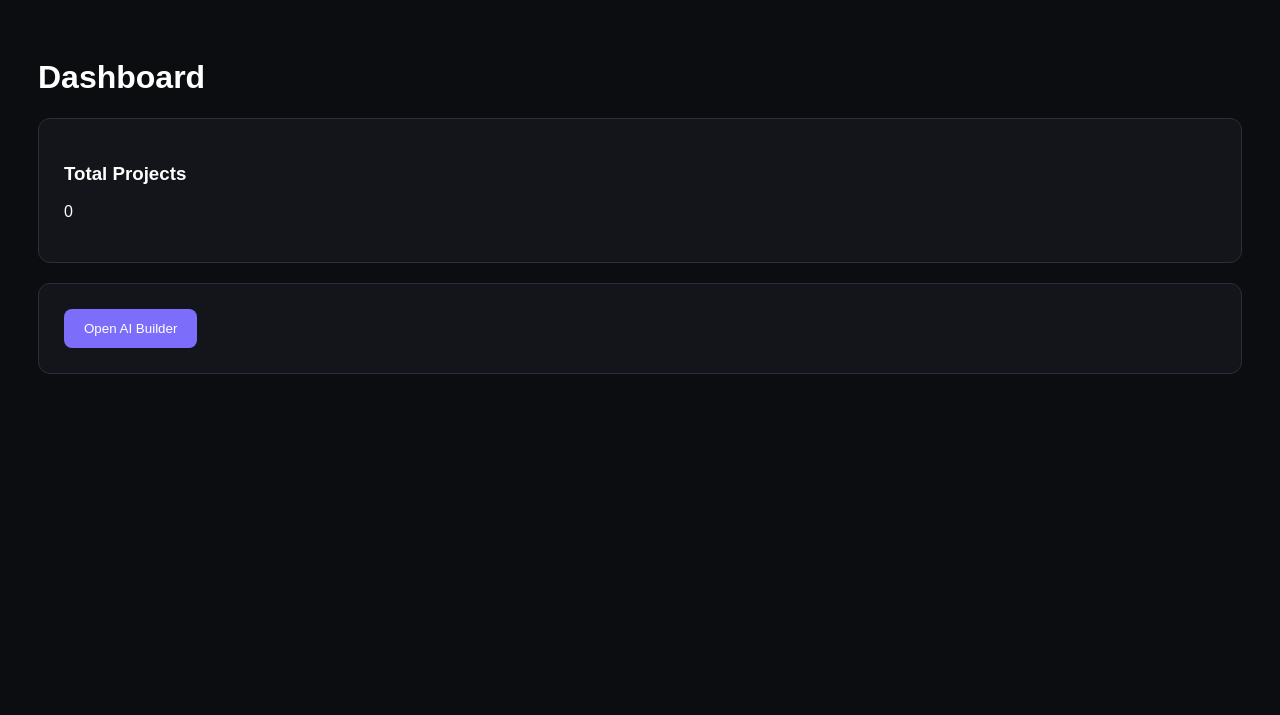
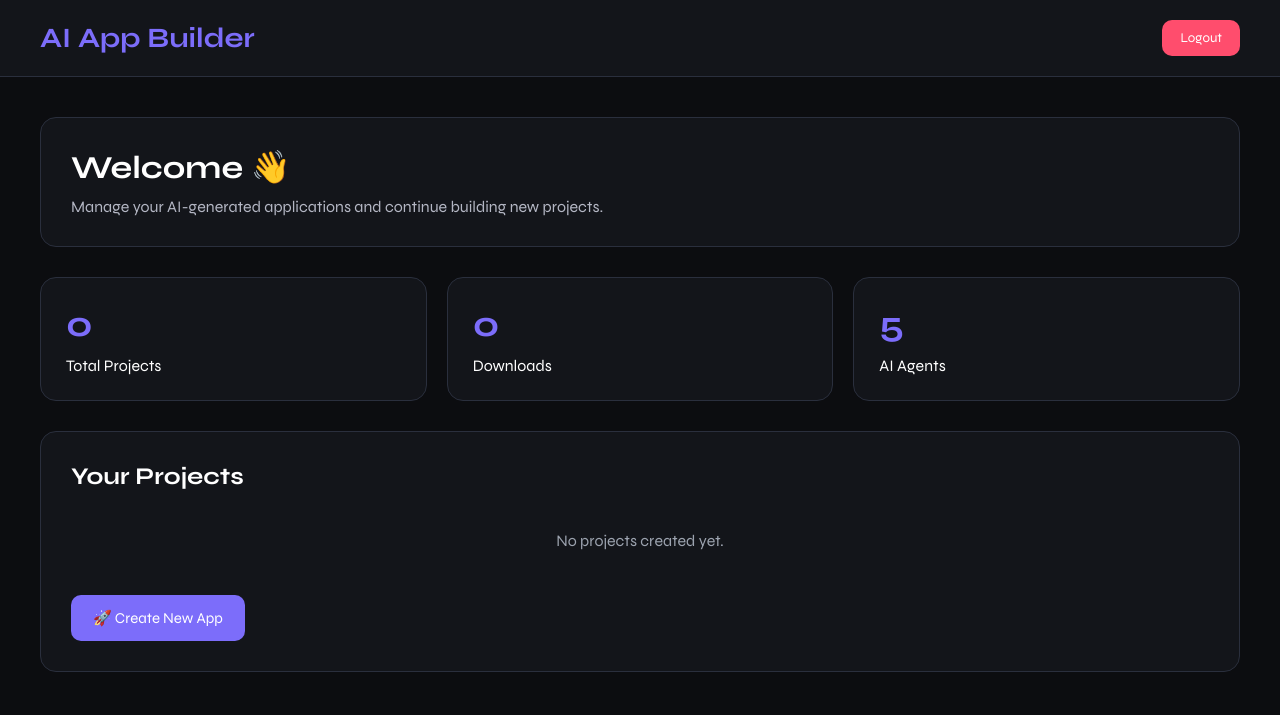
Before and after one commit to vidhikajain10/End-to-End-App-Development, a plain HTML site: page dashboard.htm in a window 1280 px wide. Drawn offline with Linux system fonts and the light colour scheme; no server answers.

Commit message:
Refactor dashboard layout and styles

```diff
--- a/dashboard.htm
+++ b/dashboard.htm
@@ -1,50 +1,256 @@
 <!DOCTYPE html>
-<html>
+<html lang="en">
 <head>
 <meta charset="UTF-8">
-<title>Dashboard</title>
+<meta name="viewport" content="width=device-width, initial-scale=1.0">
+<title>AI App Builder Dashboard</title>
+
+<link href="https://fonts.googleapis.com/css2?family=Syne:wght@400;500;600;700&display=swap" rel="stylesheet">
 
 <style>
+*{
+    margin:0;
+    padding:0;
+    box-sizing:border-box;
+}
+
 body{
     background:#0c0d10;
     color:white;
     font-family:'Syne',sans-serif;
+    min-height:100vh;
+}
+
+.navbar{
+    background:#13151a;
+    border-bottom:1px solid #2a2f3d;
+    padding:20px 40px;
+    display:flex;
+    justify-content:space-between;
+    align-items:center;
+}
+
+.logo{
+    font-size:28px;
+    font-weight:700;
+    color:#7c6dfa;
+}
+
+.logout-btn{
+    background:#ff4d6d;
+    color:white;
+    border:none;
+    padding:10px 18px;
+    border-radius:10px;
+    cursor:pointer;
+    font-family:'Syne',sans-serif;
+}
+
+.container{
+    padding:40px;
+}
+
+.welcome-card{
+    background:#13151a;
+    border:1px solid #2a2f3d;
+    border-radius:16px;
+    padding:30px;
+    margin-bottom:30px;
+}
+
+.welcome-card h1{
+    margin-bottom:10px;
+}
+
+.welcome-card p{
+    color:#b4b7c4;
+}
+
+.stats-grid{
+    display:grid;
+    grid-template-columns:repeat(auto-fit,minmax(220px,1fr));
+    gap:20px;
+    margin-bottom:30px;
+}
+
+.stat-card{
+    background:#13151a;
+    border:1px solid #2a2f3d;
+    border-radius:16px;
+    padding:25px;
+}
+
+.stat-number{
+    font-size:36px;
+    font-weight:700;
+    color:#7c6dfa;
+    margin-bottom:10px;
+}
+
+.projects-card{
+    background:#13151a;
+    border:1px solid #2a2f3d;
+    border-radius:16px;
     padding:30px;
 }
 
-.card{
-background:#13151a;
-padding:25px;
-border-radius:12px;
+.projects-card h2{
     margin-bottom:20px;
-border:1px solid #2a2f3d;
 }
 
-button{
-padding:12px 20px;
+.project-item{
+    background:#1a1d24;
+    border:1px solid #343b4f;
+    border-radius:12px;
+    padding:16px;
+    margin-bottom:12px;
+}
+
+.project-title{
+    font-weight:600;
+    margin-bottom:5px;
+}
+
+.project-desc{
+    color:#a6aab8;
+    font-size:14px;
+}
+
+.actions{
+    margin-top:25px;
+}
+
+.primary-btn{
     background:#7c6dfa;
+    color:white;
     border:none;
-color:white;
-border-radius:8px;
+    padding:14px 22px;
+    border-radius:10px;
     cursor:pointer;
+    font-family:'Syne',sans-serif;
+    font-size:15px;
+    margin-right:10px;
+}
+
+.primary-btn:hover{
+    opacity:0.9;
+}
+
+.empty{
+    color:#9ca3af;
+    padding:20px;
+    text-align:center;
 }
 </style>
 </head>
 
 <body>
 
-<h1>Dashboard</h1>
-
-<div class="card">
-<h3>Total Projects</h3>
-<p id="projectCount">0</p>
+<div class="navbar">
+    <div class="logo">
+        AI App Builder
     </div>
 
-<div class="card">
-<button onclick="window.location='/builder'">
-Open AI Builder
+    <button class="logout-btn"
+        onclick="window.location='/'">
+        Logout
     </button>
 </div>
 
+<div class="container">
+
+    <div class="welcome-card">
+        <h1>Welcome 👋</h1>
+        <p>
+            Manage your AI-generated applications and continue building new projects.
+        </p>
+    </div>
+
+    <div class="stats-grid">
+
+        <div class="stat-card">
+            <div class="stat-number">0</div>
+            <div>Total Projects</div>
+        </div>
+
+        <div class="stat-card">
+            <div class="stat-number">0</div>
+            <div>Downloads</div>
+        </div>
+
+        <div class="stat-card">
+            <div class="stat-number">5</div>
+            <div>AI Agents</div>
+        </div>
+
+    </div>
+
+    <div class="projects-card">
+
+        <h2>Your Projects</h2>
+
+        <div id="projectList">
+
+            <div class="empty">
+                No projects created yet.
+            </div>
+
+        </div>
+
+        <div class="actions">
+
+            <button class="primary-btn"
+                onclick="window.location='/builder'">
+                🚀 Create New App
+            </button>
+
+        </div>
+
+    </div>
+
+</div>
+
+<script>
+
+async function loadProjects(){
+
+    try{
+
+        const res = await fetch('/projects');
+        const projects = await res.json();
+
+        const container =
+            document.getElementById('projectList');
+
+        if(projects.length === 0){
+            return;
+        }
+
+        container.innerHTML = '';
+
+        projects.forEach(project => {
+
+            container.innerHTML += `
+                <div class="project-item">
+                    <div class="project-title">
+                        ${project.id}
+                    </div>
+
+                    <div class="project-desc">
+                        Created: ${project.created}
+                    </div>
+                </div>
+            `;
+        });
+
+    }catch(error){
+        console.error(error);
+    }
+}
+
+loadProjects();
+
+</script>
+
 </body>
 </html>
```
Lines whose indentation alone changed are shown as unchanged.
